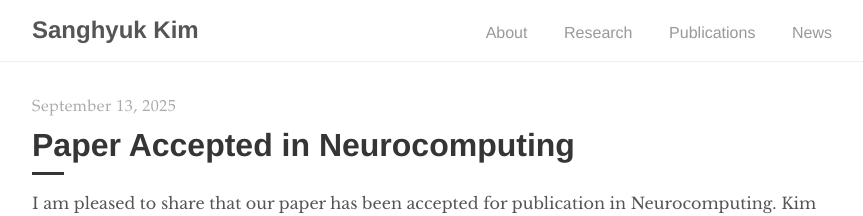
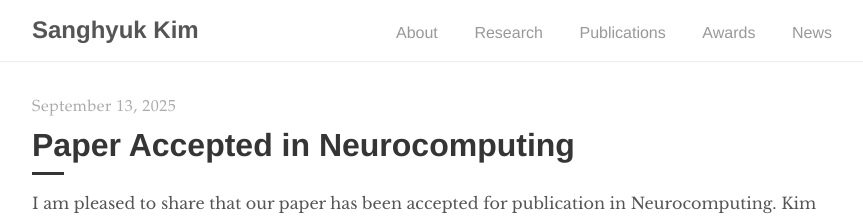
Before and after one commit to kim-sanghyuk/kim-sanghyuk.github.io, a Jekyll site: the page built from index.html, in a window 1280 px wide. Shown: the top 216 px of the page, without its empty margins (208-1071 px from the left). Built offline with Jekyll 4.4.1, drawn with Linux system fonts in a browser that asks for light colours; the list of posts is cut into pages by our own code.

Commit message:
Update navigation.html

```diff
--- a/_includes/navigation.html
+++ b/_includes/navigation.html
@@ -4,10 +4,11 @@
       <h2 class="nav-title">{{ site.title }}</h2>
     </a>
     <ul>
-      <li><a href="{{ '/about' | prepend: site.baseurl }}">About</a></li>
-      <li><a href="{{ '/research' | prepend: site.baseurl }}">Research</a></li>
-      <li><a href="{{ '/publications' | prepend: site.baseurl }}">Publications</a></li>
-      <li><a href="{{ site.baseurl }}/">News</a></li>
+      <li><a href="{{ '/about/'        | relative_url }}">About</a></li>
+      <li><a href="{{ '/research/'     | relative_url }}">Research</a></li>
+      <li><a href="{{ '/publications/' | relative_url }}">Publications</a></li>
+      <li><a href="{{ '/awards/'       | relative_url }}">Awards</a></li>
+      <li><a href="{{ '/'              | relative_url }}">News</a></li>
     </ul>
   </div>
 </nav>
```
